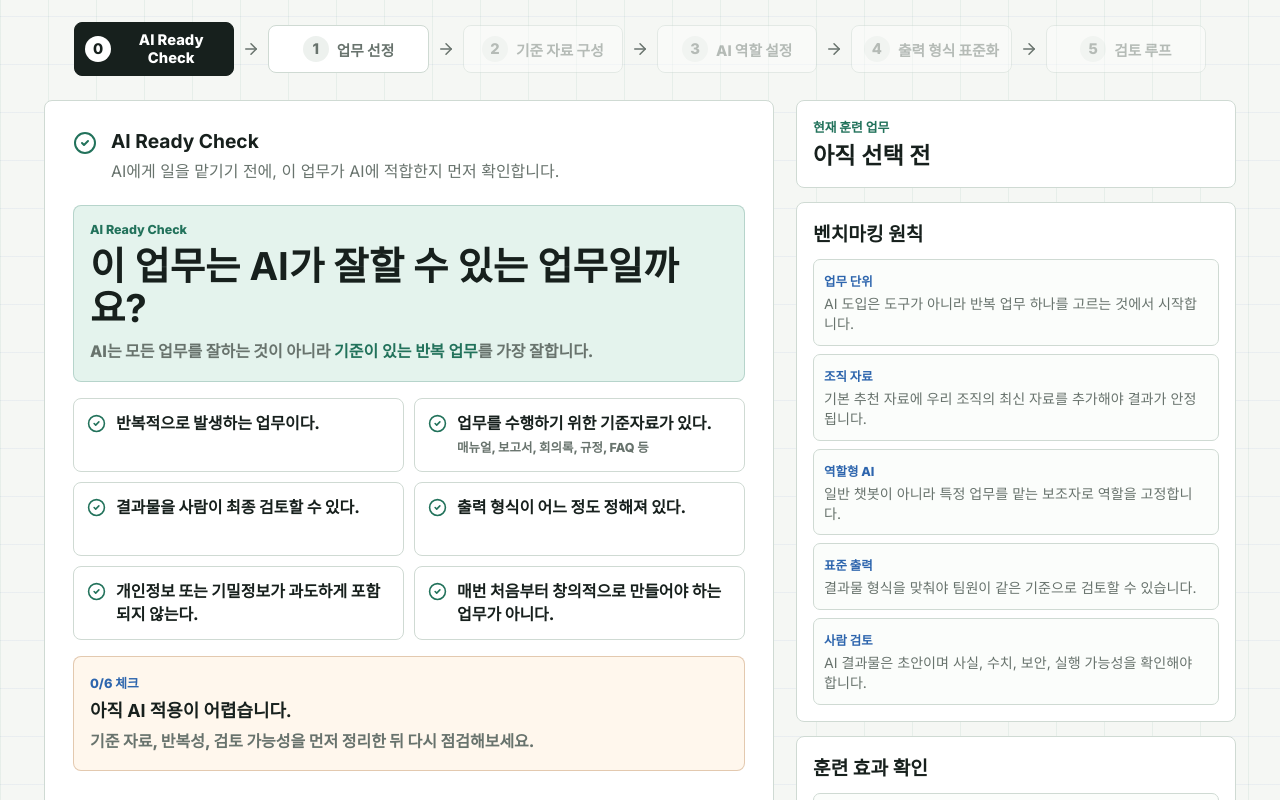
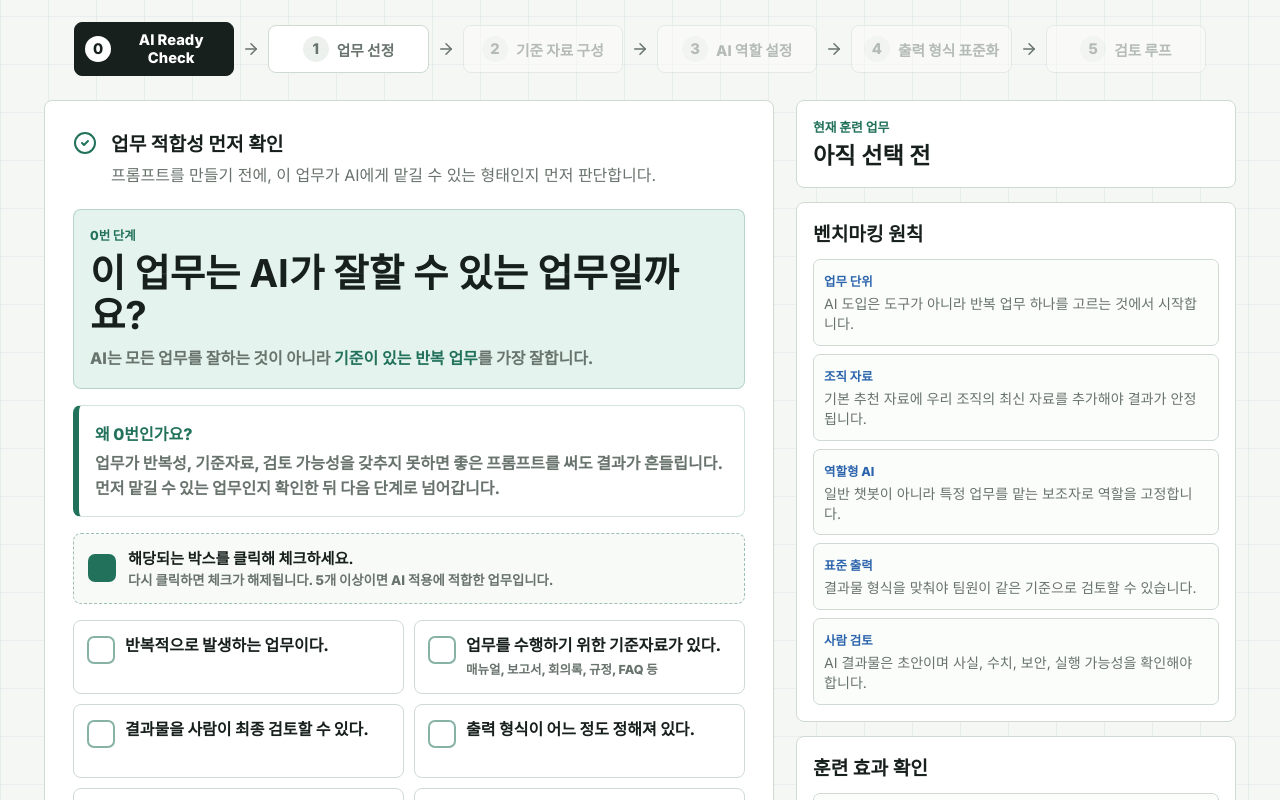
Before and after one commit to vibeworkme/ai-work-os-simulator, a React (Vite) app: page / in a window 1280 px wide. Shown: the part 560-1360 px from the top of the page. Built offline with nearby package versions, Linux system fonts and the light colour scheme.

Commit message:
Clarify AI Ready Check interaction

```diff
--- a/index.html
+++ b/index.html
@@ -115,7 +115,7 @@
 
         <h2>AI Learning OS 훈련 흐름</h2>
         <ol>
-          <li>AI Ready Check: 반복성, 기준자료, 사람 검토 가능성, 출력 형식, 보안 조건을 먼저 점검합니다.</li>
+          <li>AI Ready Check: 프롬프트를 만들기 전에 이 업무가 AI에게 맡길 수 있는 형태인지 먼저 판단합니다. 반복성, 기준자료, 사람 검토 가능성이 부족하면 좋은 프롬프트를 써도 결과가 흔들리기 때문입니다.</li>
           <li>업무 선정: 반복되고, 자료가 있고, 사람이 최종 검토할 수 있는 업무 하나를 고릅니다.</li>
           <li>기준 자료 구성: 업무 매뉴얼, 보고서 양식, 회의록, 제안서 샘플, 품질 기준서, 고객 FAQ, 사내 규정, 교육자료 등 신뢰 가능한 최신 자료를 정리합니다.</li>
           <li>AI 역할 설정: AI를 일반 도우미가 아니라 회의록 정리자, 보고서 작성 보조자, 품질 이슈 분석자처럼 특정 업무를 맡는 보조자로 고정합니다.</li>
--- a/public/training/index.html
+++ b/public/training/index.html
@@ -24,7 +24,7 @@
 
       <h2>훈련 흐름</h2>
       <ol>
-        <li><strong>AI Ready Check:</strong> 반복성, 기준자료, 사람 검토 가능성, 출력 형식, 개인정보 또는 기밀정보 조건을 먼저 점검합니다.</li>
+        <li><strong>AI Ready Check:</strong> 프롬프트를 만들기 전에 이 업무가 AI에게 맡길 수 있는 형태인지 먼저 판단합니다. 반복성, 기준자료, 사람 검토 가능성이 부족하면 좋은 프롬프트를 써도 결과가 흔들리기 때문입니다.</li>
         <li><strong>업무 선정:</strong> 반복되고 자료가 있으며 사람이 최종 검토할 수 있는 업무 하나를 고릅니다.</li>
         <li><strong>기준 자료 구성:</strong> 매뉴얼, 양식, FAQ, 규정, 샘플 등 신뢰 가능한 최신 자료를 정리합니다.</li>
         <li><strong>AI 역할 설정:</strong> AI를 특정 업무를 맡는 전담 보조자로 고정합니다.</li>
--- a/src/App.jsx
+++ b/src/App.jsx
@@ -561,8 +561,8 @@ ${reviewChecklist.map((item) => `- ${item}`).join("\n")}
           {activeStep === 0 && (
             <StepCard
               icon={CheckCircle2}
-              title="AI Ready Check"
-              text="AI에게 일을 맡기기 전에, 이 업무가 AI에 적합한지 먼저 확인합니다."
+              title="업무 적합성 먼저 확인"
+              text="프롬프트를 만들기 전에, 이 업무가 AI에게 맡길 수 있는 형태인지 먼저 판단합니다."
             >
               <AiReadyCheck
                 checkedItems={aiReadyChecks}
@@ -978,17 +978,46 @@ function AiReadyCheck({ checkedItems, onNext, onToggle }) {
   return (
     <section className="ai-ready-check" aria-label="AI 적용 적합도 진단">
       <div className="ai-ready-intro">
-        <p className="eyebrow">AI Ready Check</p>
+        <p className="eyebrow">0번 단계</p>
         <h2>이 업무는 AI가 잘할 수 있는 업무일까요?</h2>
         <p>
           AI는 모든 업무를 잘하는 것이 아니라 <strong>기준이 있는 반복 업무</strong>를 가장 잘합니다.
         </p>
       </div>
 
+      <div className="ai-ready-why">
+        <span>왜 0번인가요?</span>
+        <p>
+          업무가 반복성, 기준자료, 검토 가능성을 갖추지 못하면 좋은 프롬프트를 써도 결과가 흔들립니다. 먼저
+          맡길 수 있는 업무인지 확인한 뒤 다음 단계로 넘어갑니다.
+        </p>
+      </div>
+
+      <div className="ai-ready-action-hint">
+        <span className="check-box is-demo" aria-hidden="true">
+          <CheckCircle2 size={16} />
+        </span>
+        <p>
+          <strong>해당되는 박스를 클릭해 체크하세요.</strong>
+          <small>다시 클릭하면 체크가 해제됩니다. 5개 이상이면 AI 적용에 적합한 업무입니다.</small>
+        </p>
+      </div>
+
       <div className="ai-ready-list">
-        {aiReadyChecklist.map((item) => (
-          <button className={checkedItems.includes(item) ? "is-checked" : ""} key={item} onClick={() => onToggle(item)}>
-            <CheckCircle2 size={19} />
+        {aiReadyChecklist.map((item) => {
+          const isChecked = checkedItems.includes(item);
+
+          return (
+          <button
+            aria-pressed={isChecked}
+            className={isChecked ? "is-checked" : ""}
+            key={item}
+            onClick={() => onToggle(item)}
+            type="button"
+          >
+            <span className="check-box" aria-hidden="true">
+              {isChecked && <CheckCircle2 size={18} />}
+            </span>
             <span>
               {item}
               {item === "업무를 수행하기 위한 기준자료가 있다." && (
@@ -996,7 +1025,8 @@ function AiReadyCheck({ checkedItems, onNext, onToggle }) {
               )}
             </span>
           </button>
-        ))}
+          );
+        })}
       </div>
 
       <div className={`ai-ready-result is-${result.tone}`}>
--- a/src/styles.css
+++ b/src/styles.css
@@ -457,6 +457,54 @@ h2 {
   color: var(--green);
 }
 
+.ai-ready-why {
+  background: #fff;
+  border: 1px solid rgba(34, 114, 91, 0.2);
+  border-left: 6px solid var(--green);
+  border-radius: 8px;
+  display: grid;
+  gap: 6px;
+  padding: 15px 16px;
+}
+
+.ai-ready-why span {
+  color: var(--green);
+  font-weight: 900;
+}
+
+.ai-ready-why p {
+  color: var(--muted);
+  font-weight: 760;
+  line-height: 1.58;
+}
+
+.ai-ready-action-hint {
+  align-items: center;
+  background: #f8faf7;
+  border: 1px dashed rgba(34, 114, 91, 0.42);
+  border-radius: 8px;
+  display: grid;
+  gap: 12px;
+  grid-template-columns: auto minmax(0, 1fr);
+  padding: 12px 14px;
+}
+
+.ai-ready-action-hint p {
+  display: grid;
+  gap: 3px;
+}
+
+.ai-ready-action-hint strong {
+  color: var(--ink);
+  font-size: 0.95rem;
+}
+
+.ai-ready-action-hint small {
+  color: var(--muted);
+  font-weight: 750;
+  line-height: 1.45;
+}
+
 .ai-ready-list {
   display: grid;
   gap: 10px;
@@ -469,12 +517,29 @@ h2 {
   border: 1px solid var(--line);
   border-radius: 8px;
   color: var(--ink);
+  cursor: pointer;
   display: grid;
   gap: 10px;
   grid-template-columns: auto minmax(0, 1fr);
   min-height: 74px;
   padding: 13px;
   text-align: left;
+  transition:
+    background 0.18s ease,
+    border-color 0.18s ease,
+    box-shadow 0.18s ease,
+    transform 0.18s ease;
+}
+
+.ai-ready-list button:hover {
+  border-color: rgba(34, 114, 91, 0.45);
+  box-shadow: 0 12px 26px rgba(17, 24, 39, 0.08);
+  transform: translateY(-1px);
+}
+
+.ai-ready-list button:focus-visible {
+  outline: 3px solid rgba(37, 99, 235, 0.28);
+  outline-offset: 2px;
 }
 
 .ai-ready-list button.is-checked {
@@ -483,12 +548,39 @@ h2 {
   color: #fff;
 }
 
-.ai-ready-list button svg {
+.check-box {
+  align-items: center;
+  background: #fff;
+  border: 2px solid rgba(34, 114, 91, 0.54);
+  border-radius: 7px;
+  display: inline-flex;
+  height: 28px;
+  justify-content: center;
+  margin-top: 2px;
+  width: 28px;
+}
+
+.check-box.is-demo {
+  background: var(--green);
+  border-color: var(--green);
+  color: #fff;
+  margin-top: 0;
+}
+
+.ai-ready-list button.is-checked .check-box {
+  background: #99f6e4;
+  border-color: #99f6e4;
+}
+
+.ai-ready-list button svg,
+.check-box svg {
   color: var(--green);
-  margin-top: 2px;
-}
-
-.ai-ready-list button.is-checked svg,
+}
+
+.ai-ready-list button.is-checked svg {
+  color: var(--ink);
+}
+
 .ai-ready-list button.is-checked small {
   color: #99f6e4;
 }
```
Also changed, not shown: public/llms-full.txt.
